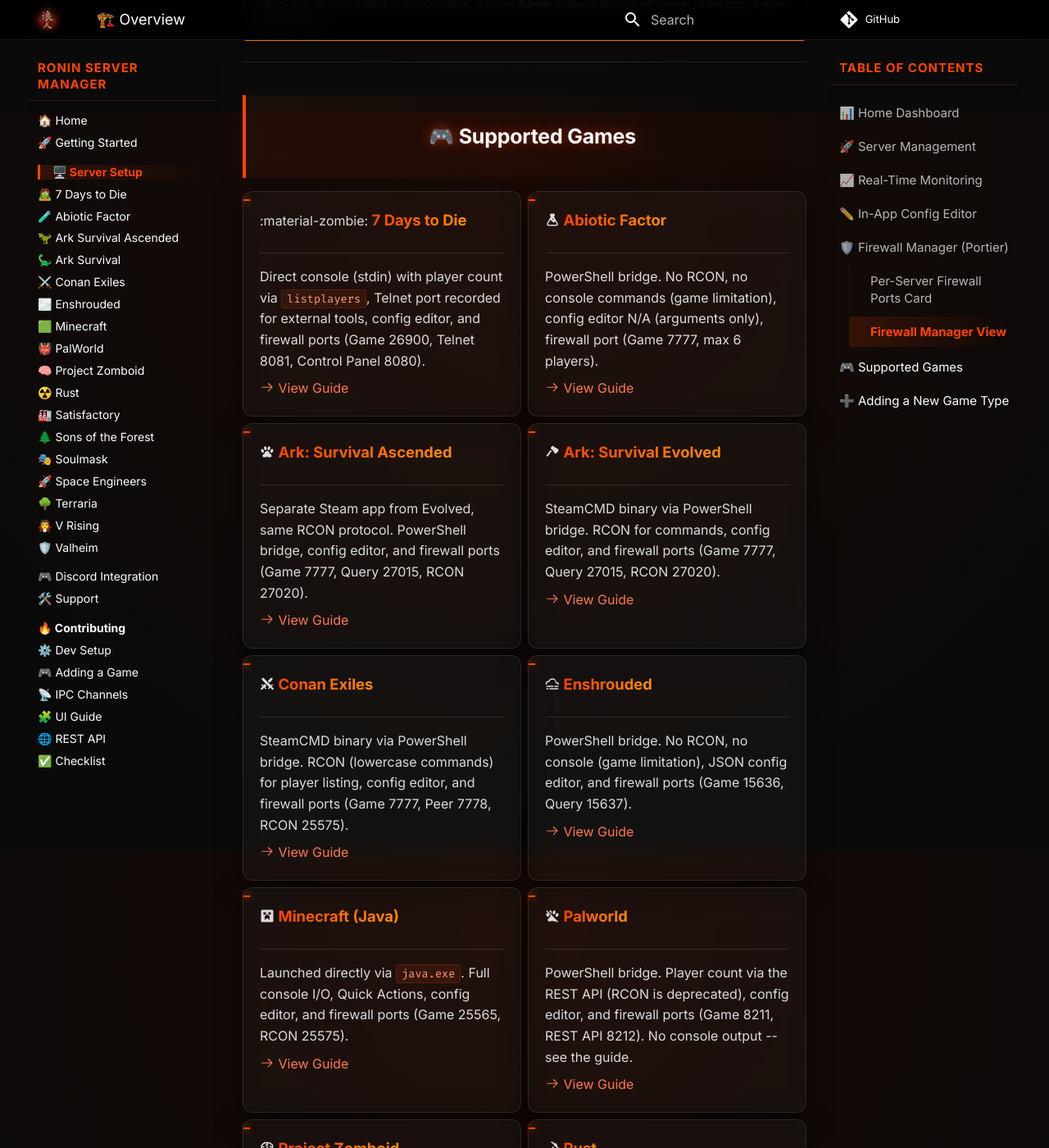
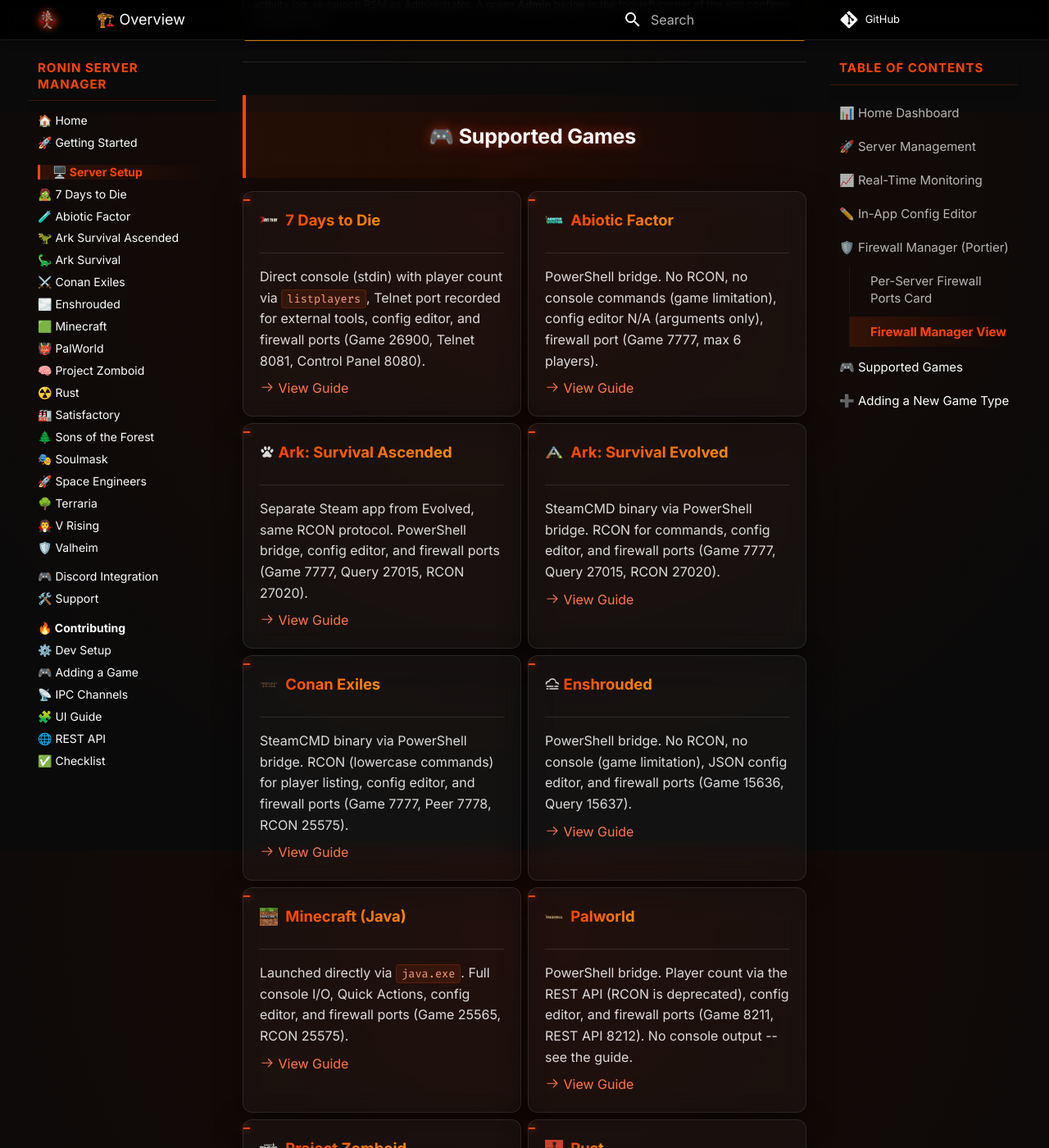
Before and after one commit to PhonicSpider/Ronin-Server-Manager, an MkDocs documentation site: the page built from docs/servers/index.md, in a window 1280 px wide and 1400 px high, scrolled down 4363 px. Shown: the whole window at 82% size. Built offline with MkDocs 1.6.1 and Material for MkDocs 9.7.7, drawn with Linux system fonts in a browser that asks for light colours; comment, search, counter and statistics services are not loaded.

Commit message:
fix(docs): use real per-game logos in the Supported Games grid
Grid cards were still using Material Design Icon shortcodes (one of
them, :material-zombie:, wasn't even a valid icon name and rendered as
literal text). Swaps in the same logo images already wired into the app
for the 15 games that have them; the 2 without images yet (Ark Ascended,
Enshrouded) keep their existing icons.

```diff
--- a/docs/servers/index.md
+++ b/docs/servers/index.md
@@ -119,14 +119,14 @@
 
 <div class="grid cards" markdown>
 
--   :material-zombie: **7 Days to Die**
+-   ![7 Days to Die](../assets/images/svndays-steps/svndays-logo.png){: .rsm-card-logo } **7 Days to Die**
 
     ---
     Direct console (stdin) with player count via `listplayers`, Telnet port recorded for external tools, config editor, and firewall ports (Game 26900, Telnet 8081, Control Panel 8080).
 
     [:octicons-arrow-right-24: View Guide](7-days-to-die.md)
 
--   :material-flask: **Abiotic Factor**
+-   ![Abiotic Factor](../assets/images/abioticf-steps/abioticf-logo.png){: .rsm-card-logo } **Abiotic Factor**
 
     ---
     PowerShell bridge. No RCON, no console commands (game limitation), config editor N/A (arguments only), firewall port (Game 7777, max 6 players).
@@ -140,14 +140,14 @@
 
     [:octicons-arrow-right-24: View Guide](ark-survival-ascended.md)
 
--   :material-axe: **Ark: Survival Evolved**
+-   ![Ark: Survival Evolved](../assets/images/ark-steps/arksLogo.png){: .rsm-card-logo } **Ark: Survival Evolved**
 
     ---
     SteamCMD binary via PowerShell bridge. RCON for commands, config editor, and firewall ports (Game 7777, Query 27015, RCON 27020).
 
     [:octicons-arrow-right-24: View Guide](ark-survival.md)
 
--   :material-sword-cross: **Conan Exiles**
+-   ![Conan Exiles](../assets/images/conan-steps/conan-logo.png){: .rsm-card-logo } **Conan Exiles**
 
     ---
     SteamCMD binary via PowerShell bridge. RCON (lowercase commands) for player listing, config editor, and firewall ports (Game 7777, Peer 7778, RCON 25575).
@@ -161,77 +161,77 @@
 
     [:octicons-arrow-right-24: View Guide](enshrouded.md)
 
--   :material-minecraft: **Minecraft (Java)**
+-   ![Minecraft](../assets/images/mc-steps/mcLogo.png){: .rsm-card-logo } **Minecraft (Java)**
 
     ---
     Launched directly via `java.exe`. Full console I/O, Quick Actions, config editor, and firewall ports (Game 25565, RCON 25575).
 
     [:octicons-arrow-right-24: View Guide](minecraft.md)
 
--   :material-paw-off: **Palworld**
+-   ![Palworld](../assets/images/pal-steps/pal-logo.png){: .rsm-card-logo } **Palworld**
 
     ---
     PowerShell bridge. Player count via the REST API (RCON is deprecated), config editor, and firewall ports (Game 8211, REST API 8212). No console output -- see the guide.
 
     [:octicons-arrow-right-24: View Guide](palworld.md)
 
--   :material-brain: **Project Zomboid**
+-   ![Project Zomboid](../assets/images/pz-steps/pz-logo.png){: .rsm-card-logo } **Project Zomboid**
 
     ---
     Direct console + genuine RCON for player count (rare combination), config editor N/A (settings live in the user profile), and firewall ports (Game 16261, RCON 27015).
 
     [:octicons-arrow-right-24: View Guide](project-zomboid.md)
 
--   :material-pickaxe: **Rust**
+-   ![Rust](../assets/images/rust-steps/rust-logo.png){: .rsm-card-logo } **Rust**
 
     ---
     PowerShell bridge. RCON is WebRCON (WebSocket, natively supported), config editor, and firewall ports (Game 28015, Query 28017, WebRCON 28016). Player count and Quick Actions both work.
 
     [:octicons-arrow-right-24: View Guide](rust.md)
 
--   :material-factory: **Satisfactory**
+-   ![Satisfactory](../assets/images/sati-steps/sati-logo.png){: .rsm-card-logo } **Satisfactory**
 
     ---
     PowerShell bridge. Player count via the HTTPS API on the same port as the game, mostly in-game configuration, and firewall ports (Game/API 7777, Beacon 15000).
 
     [:octicons-arrow-right-24: View Guide](satisfactory.md)
 
--   :material-pine-tree: **Sons of the Forest**
+-   ![Sons of the Forest](../assets/images/sotf-steps/sotf-logo.png){: .rsm-card-logo } **Sons of the Forest**
 
     ---
     PowerShell bridge. No RCON (game limitation), config editor N/A (arguments only), and firewall ports (Game 8766, Query 27016, Blob Sync 9700).
 
     [:octicons-arrow-right-24: View Guide](sons-of-the-forest.md)
 
--   :material-drama-masks: **Soulmask**
+-   ![Soulmask](../assets/images/soulmsk-steps/soulmsk-logo.png){: .rsm-card-logo } **Soulmask**
 
     ---
     PowerShell bridge. RCON for player count (previously unexposed in this config), config editor N/A (arguments only), and firewall ports (Game 7777, Query 27015, RCON 19000).
 
     [:octicons-arrow-right-24: View Guide](soulmask.md)
 
--   :material-rocket-launch: **Space Engineers**
+-   ![Space Engineers](../assets/images/se-steps/seLogo.png){: .rsm-card-logo } **Space Engineers**
 
     ---
     Native Windows binary via PowerShell bridge. Headless background launch, VRage HTTP API for commands and player counts, config editor, and firewall ports (Game 27016 UDP, API 8080).
 
     [:octicons-arrow-right-24: View Guide](space-engineers.md)
 
--   :material-sword: **Terraria**
+-   ![Terraria](../assets/images/terraria-steps/trLogo.png){: .rsm-card-logo } **Terraria**
 
     ---
     Launched directly via `TerrariaServer.exe`. Full console I/O with player count via `playing`, config editor, and firewall ports (Game 7777 TCP).
 
     [:octicons-arrow-right-24: View Guide](terraria.md)
 
--   :material-bat: **V Rising**
+-   ![V Rising](../assets/images/vrising-steps/vrising-logo.png){: .rsm-card-logo } **V Rising**
 
     ---
     PowerShell bridge. RCON for admin commands (no player-list support), config editor, and firewall ports (Game 9876, Query 9877, RCON 25575).
 
     [:octicons-arrow-right-24: View Guide](v-rising.md)
 
--   :material-axe-battle: **Valheim**
+-   ![Valheim](../assets/images/val-steps/val-logo.png){: .rsm-card-logo } **Valheim**
 
     ---
     PowerShell bridge. No RCON (game limitation), config editor N/A (arguments only), and firewall ports (Game 2456-2458 UDP).
--- a/docs/stylesheets/extra.css
+++ b/docs/stylesheets/extra.css
@@ -316,3 +316,14 @@
     background-color: rgba(255, 69, 0, 0.05);
     padding-left: 12px !important; /* Slight "nudge" effect on hover */
 }
+
+/* Real per-game logos inline in grid card headers (Supported Games list),
+   sized to match the Material icon glyphs they replace */
+.rsm-card-logo {
+    height: 22px;
+    width: 22px;
+    object-fit: contain;
+    vertical-align: middle;
+    margin-right: 0.3em;
+    margin-top: -3px;
+}
```
